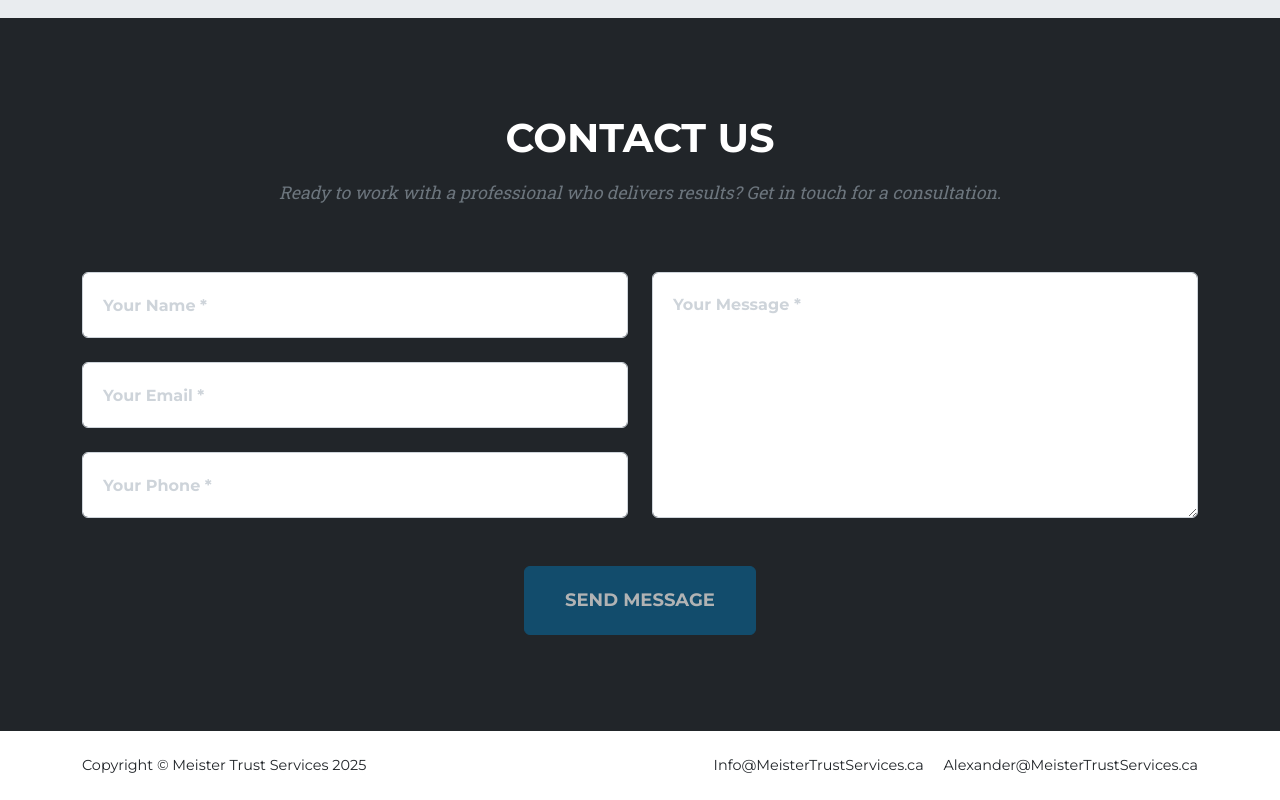
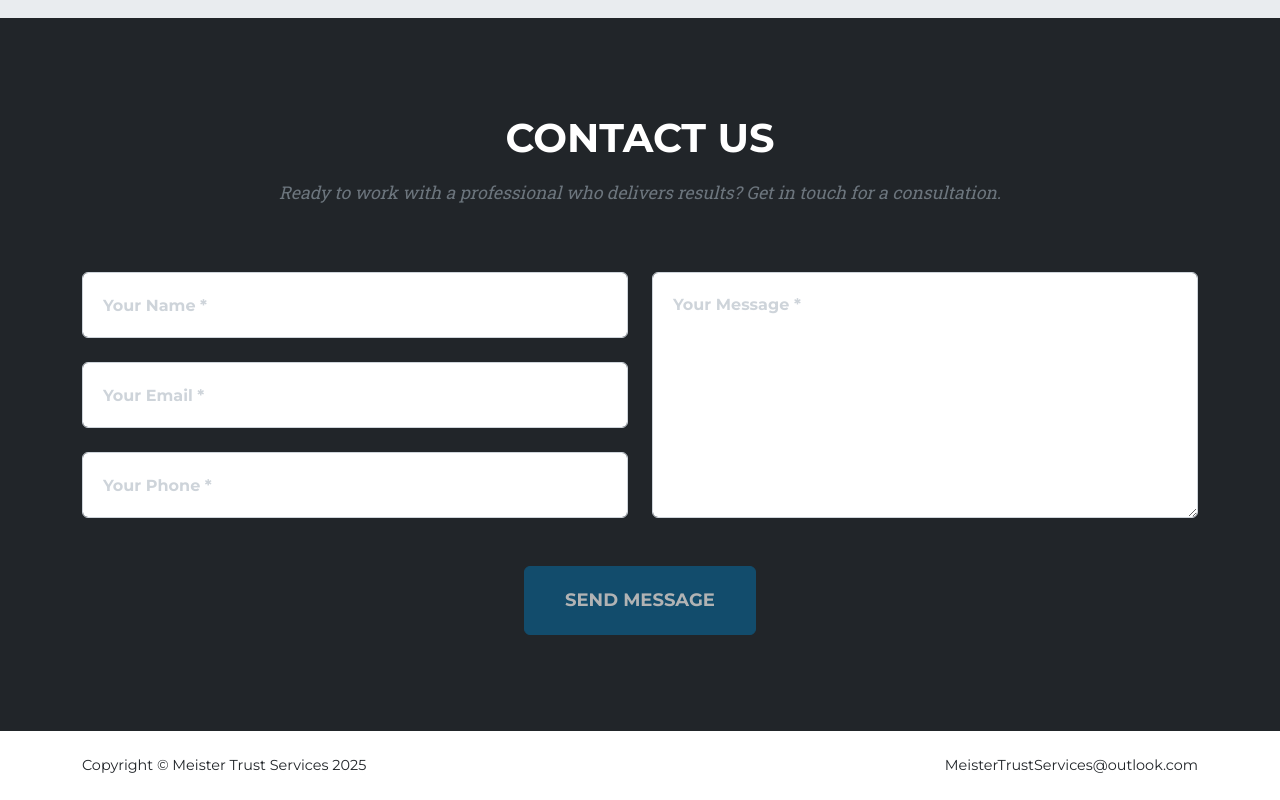
Before and after one commit to Pooriaprs88/meister-trust-site, a plain HTML site: page index.html in a window 1280 px wide. Shown: the part 6364-7164 px from the top of the page. Drawn offline with nearby package versions, Linux system fonts and the light colour scheme.

Commit message:
Describe change

```diff
--- a/index.html
+++ b/index.html
@@ -324,8 +324,7 @@
                 <div class="row align-items-center">
                     <div class="col-lg-6 text-lg-start">Copyright &copy; Meister Trust Services 2025</div>
                     <div class="col-lg-6 text-lg-end">
-                        <a class="link-dark text-decoration-none me-3" href="mailto:Info@MeisterTrustServices.ca">Info@MeisterTrustServices.ca</a>
-                        <a class="link-dark text-decoration-none" href="mailto:Alexander@MeisterTrustServices.ca">Alexander@MeisterTrustServices.ca</a>
+                        <a class="link-dark text-decoration-none" href="mailto:MeisterTrustServices@outlook.com">MeisterTrustServices@outlook.com</a>
                     </div>
                 </div>
             </div>
```
